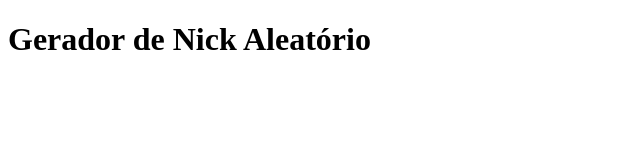
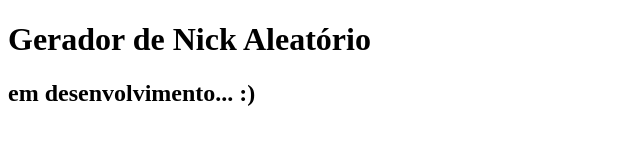
Before and after one commit to kennyb0t/projetinhos-de-pratica-dev-frontend, a plain HTML site: page 07/Gerador de Nick/index.html in a window 1280 px wide. Shown: the whole page, without its empty margins (0-640 px from the left). Drawn offline with Linux system fonts and the light colour scheme.

Commit message:
Gerador de Nickname (em desenvolvimento...)

```diff
--- a/07/Gerador de Nick/index.html
+++ b/07/Gerador de Nick/index.html
@@ -13,6 +13,7 @@
 <body>
     <div class="container">
         <h1>Gerador de Nick Aleatório</h1>
+        <h2>em desenvolvimento... :)</h2>
     </div>
 
 </body>
```
